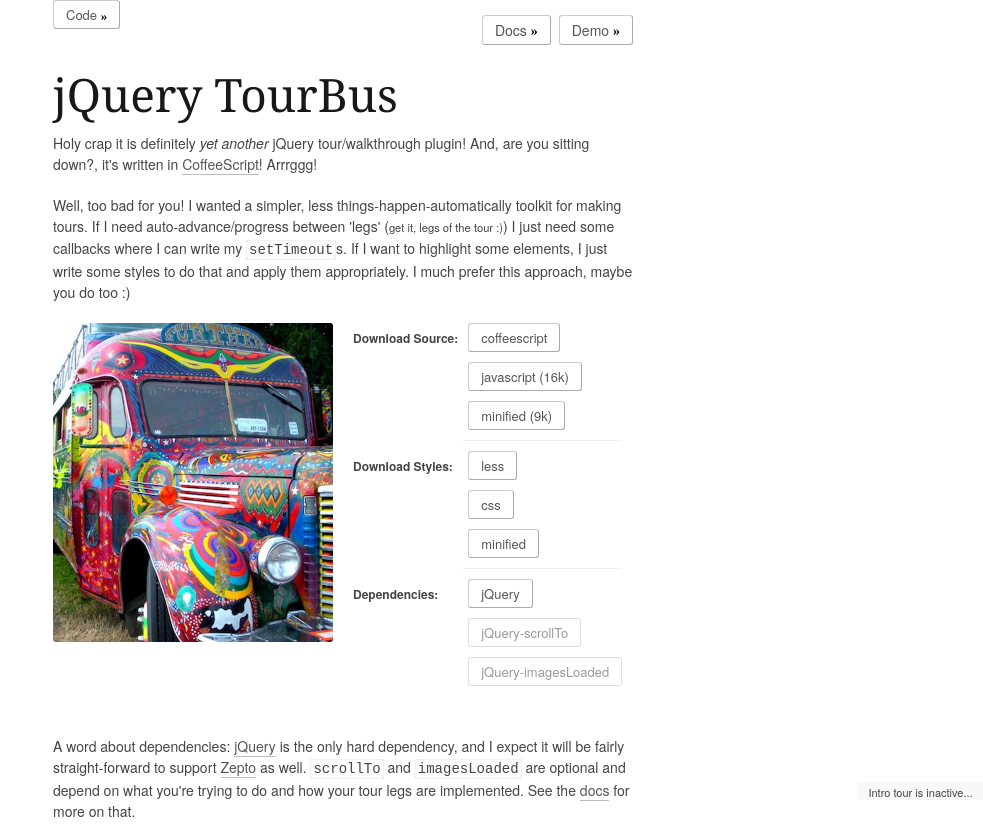
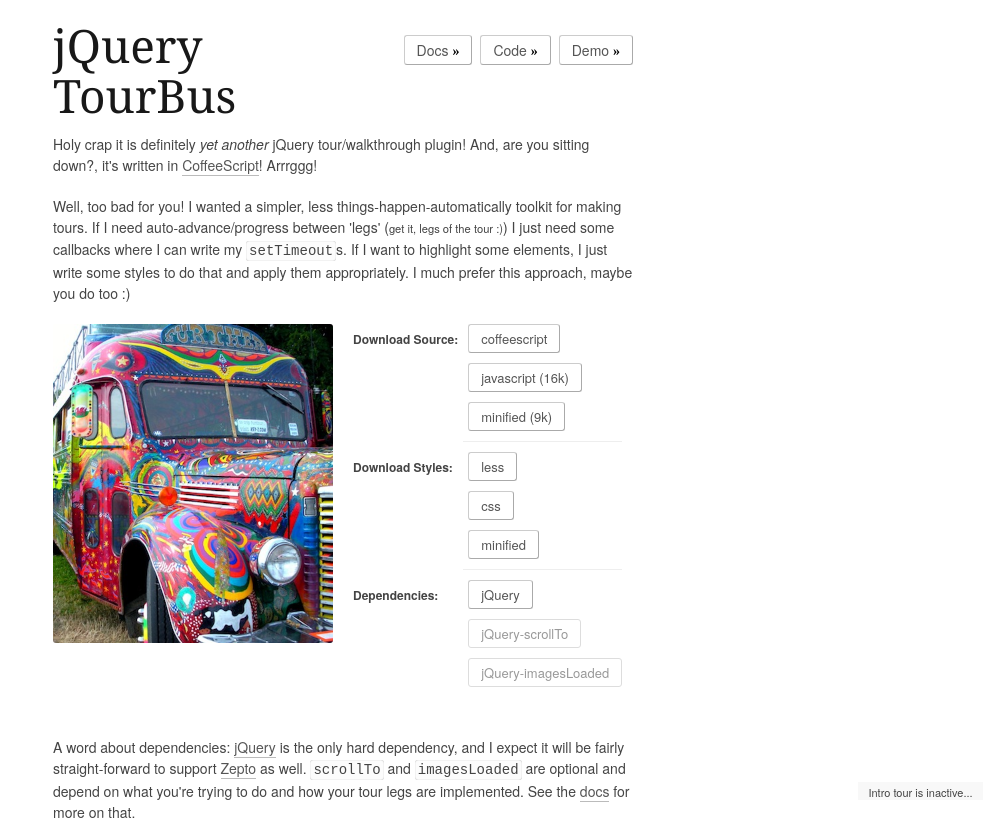
Before and after one commit to rfunduk/jquery-tourbus, a website: page site/index.html in a window 1280 px wide. Shown: the top 826 px of the page, without its empty margins (297-1280 px from the left). Drawn offline with Linux system fonts and the light colour scheme; files that its build step writes are made by us from their sources; files whose address does not match are found by name.

Commit message:
Fix site demo css for code button.

```diff
--- a/site/demo.css
+++ b/site/demo.css
@@ -118,18 +118,11 @@
   border-color: #DDD;
 }
 
-.start-intro-tour, .go-to-docs {
-  /*display: none;*/
+#header .button {
+  float: right;
   font-size: 14px;
-  float: right;
-}
-#header .start-intro-tour {
   margin-top: 15px;
-}
-#header .go-to-docs {
-  margin-right: 8px;
-  margin-left: 20px;
-  margin-top: 15px;
+  margin-left: 8px;
 }
 
 #docs-container {
```
